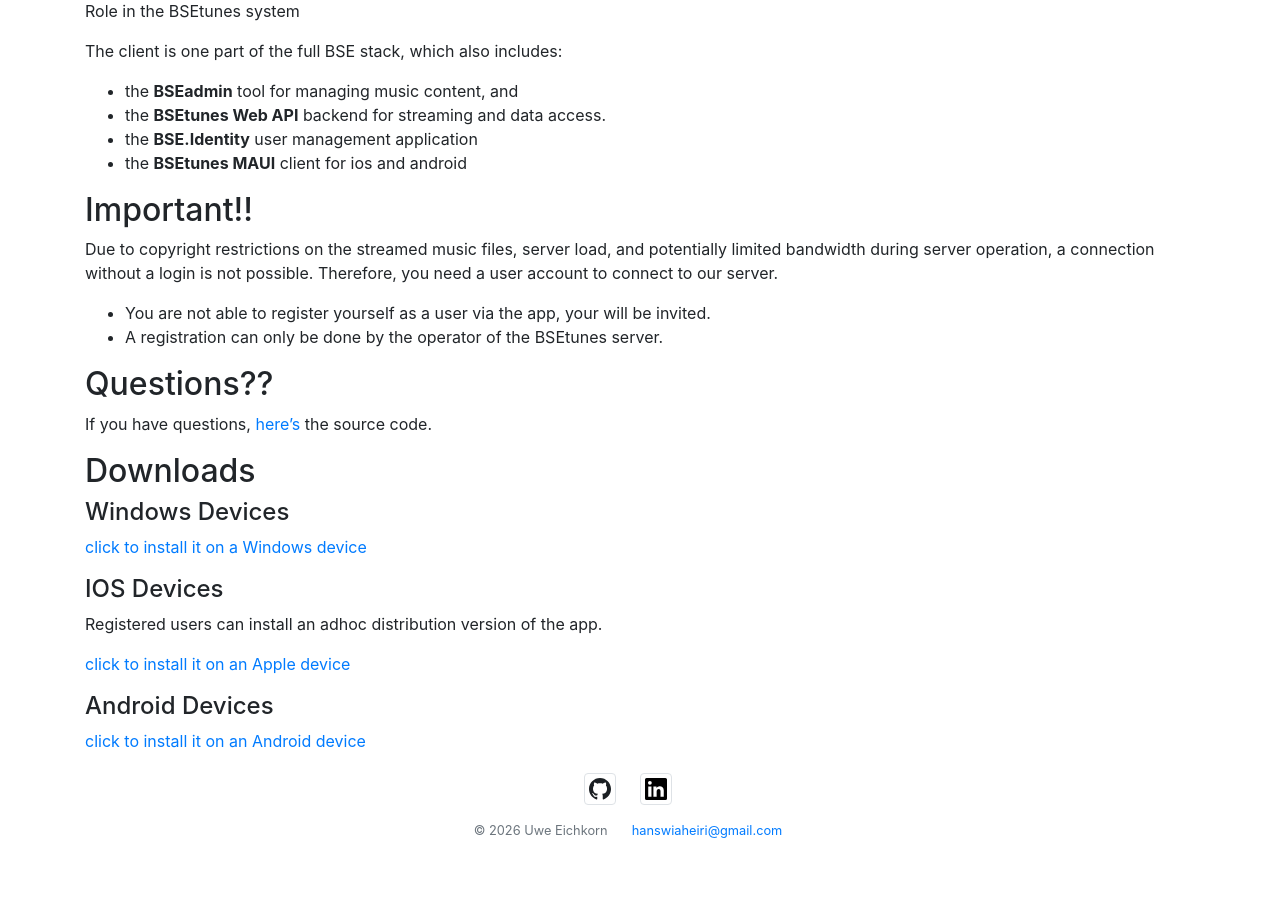
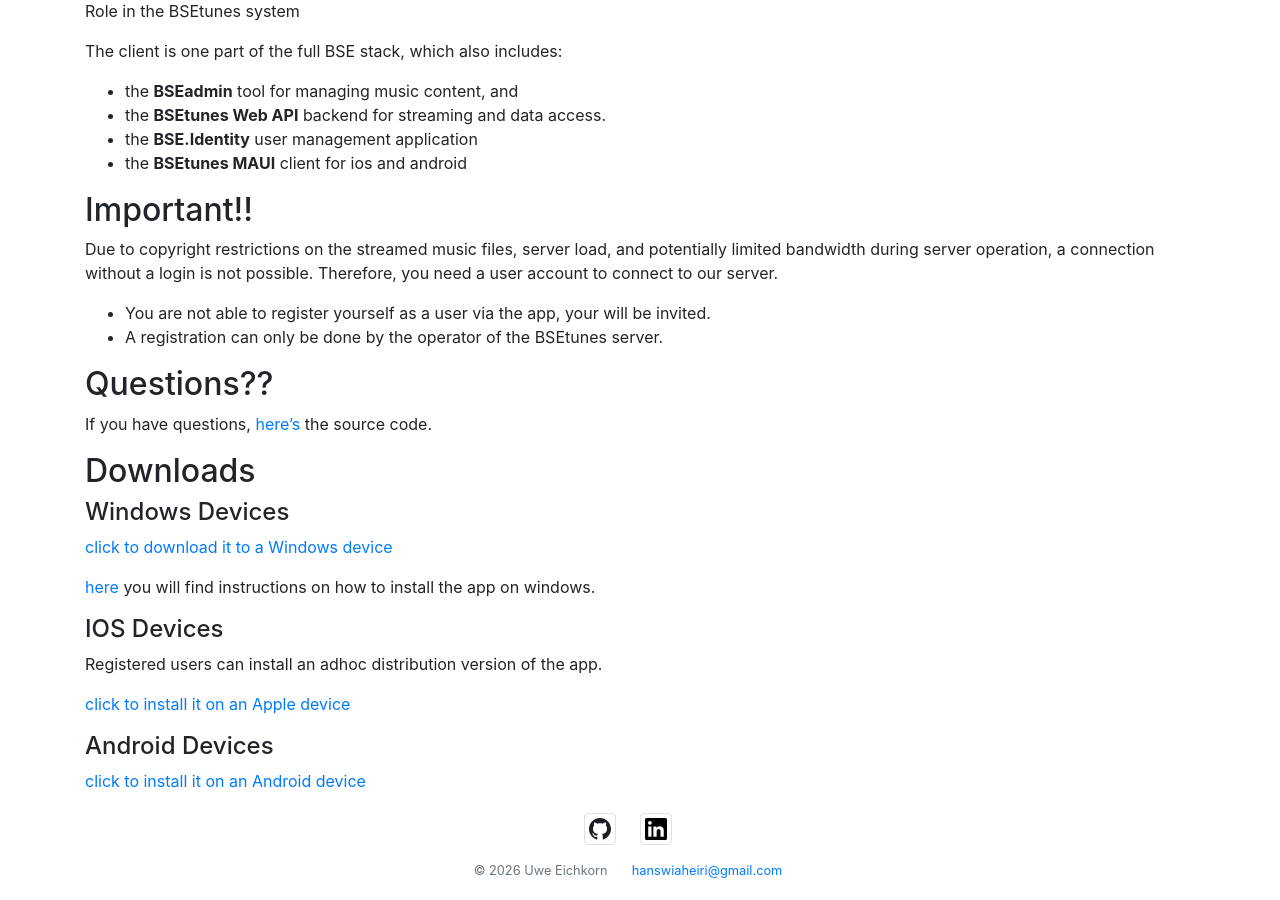
Before and after one commit to uwe-e/uwe-e.github.io, a Jekyll site: the page built from _posts/2026-11-16-BSEtunes-WinUI3-v100.markdown, in a window 1280 px wide and 900 px high, scrolled down 878 px. Built offline with Jekyll 4.4.1, drawn with Linux system fonts in a browser that asks for light colours; before the commit the page ends 1738 px from its top, so only the background shows below that.

Commit message:
installation description for windows modified

```diff
--- a/_posts/2026-11-16-BSEtunes-WinUI3-v100.markdown
+++ b/_posts/2026-11-16-BSEtunes-WinUI3-v100.markdown
@@ -48,7 +48,9 @@ If you have questions, [here's]({{site.repositories.bsetunes_maui}}) the source
 
 #### Windows Devices
 
-<a href="https://github.com/uwe-e/BSE.Tunes.Client/releases/download/v1.0.8/BSE.Tunes.WinUI.Client_1.0.1.0_x64.msix">click to install it on a Windows device</a>
+<a href="https://github.com/uwe-e/BSE.Tunes.Client/releases/download/v1.0.8/BSE.Tunes.WinUI.Client_1.0.1.0_x64.msix">click to download it to a Windows device</a>
+
+<a href="https://github.com/uwe-e/BSE.Tunes.Client/blob/develop/docs/BSE.Tunes.WinUI.Client/sideloading.md">here</a> you will find instructions on how to install the app on windows.
 
 #### IOS Devices
 Registered users can install an adhoc distribution version of the app.
```
